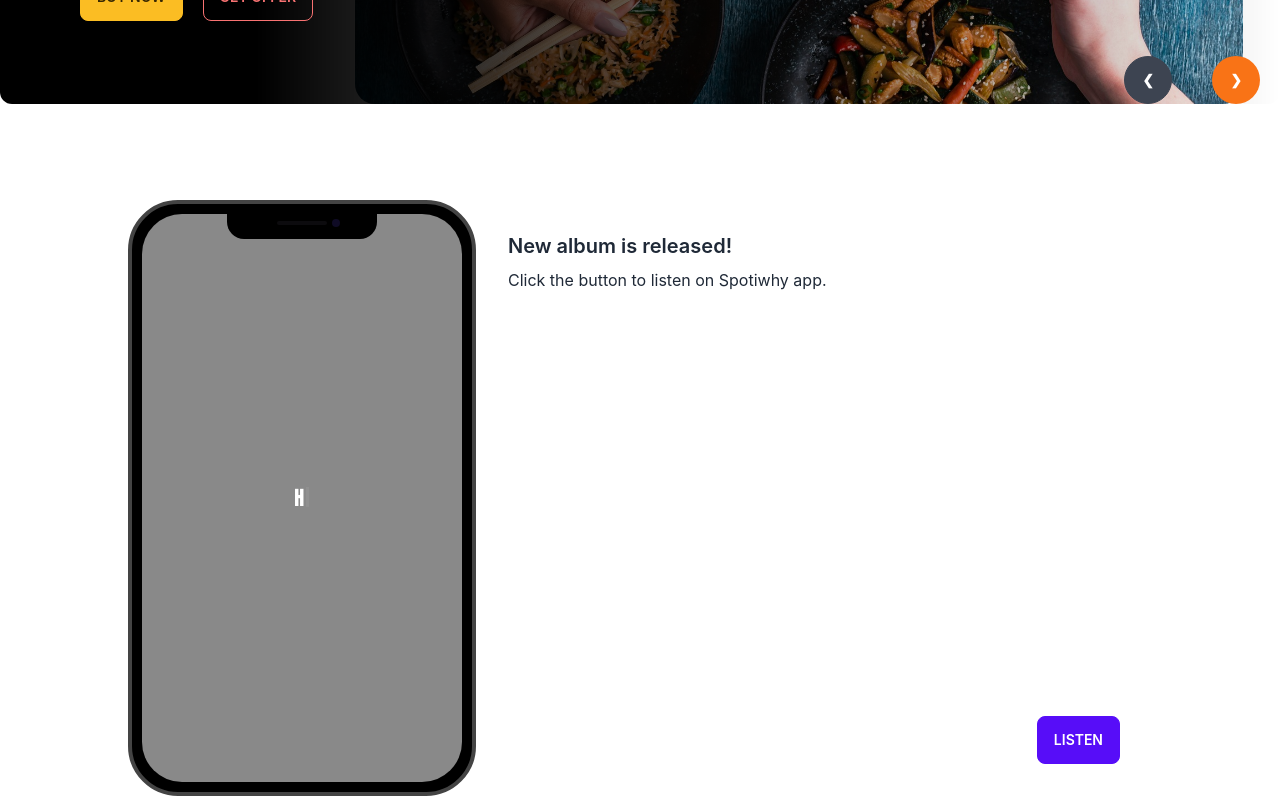
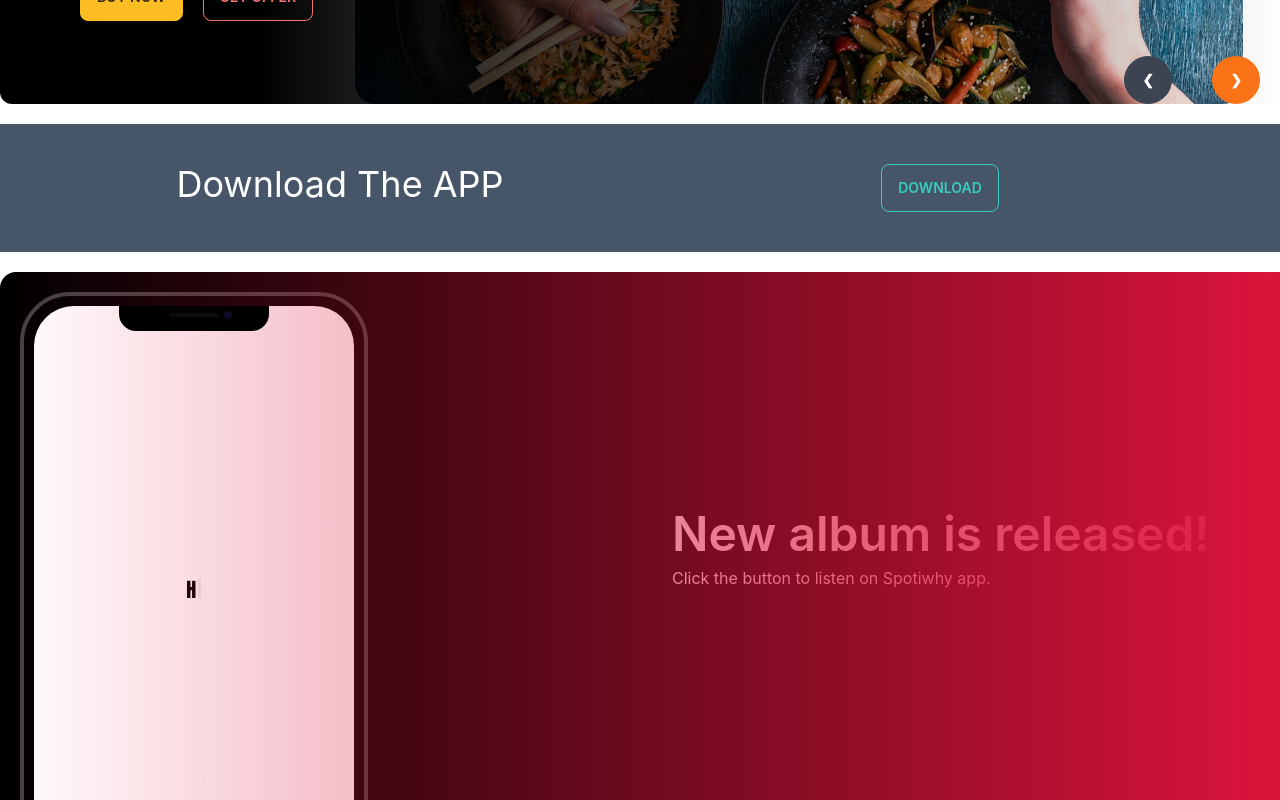
Before and after one commit to Mr-Rahman786/oak-room-11-client, a React (Create React App) app: page / in a window 1280 px wide. Shown: the part 520-1320 px from the top of the page. Built offline with nearby package versions, Linux system fonts and the light colour scheme.

Commit message:
added the style

```diff
--- a/src/Pages/Banner/CaroselItem.js
+++ b/src/Pages/Banner/CaroselItem.js
@@ -10,7 +10,7 @@ const CaroselItem = ({ slide }) => {
         <div id={`slide${id}`} className="carousel-item relative w-full carouselHeight">
 
             <div className='carousel-image'>
-                <progress className="progress w-full"></progress>
+                <progress className="progress w-full justify-center text-center"></progress>
                 <img src={sliderImg} alt="" className="w-full" />
             </div>
 
@@ -47,7 +47,6 @@ const CaroselItem = ({ slide }) => {
                 <a href={`#slide${prev}`} className="btn btn-circle mx-10">❮</a>
                 <a href={`#slide${next}`} className="btn btn-circle bg-orange-500 border-none">❯</a>
             </div>
-
         </div>
 
     );
--- /dev/null
+++ b/src/Pages/Download/Download.css
@@ -0,0 +1,15 @@
+.downloaded-section:after {
+    content: '';
+    position: absolute;
+    left: 0;
+    top: 0;
+    width: 100%;
+    /* border-radius: 12px; */
+    height: 100%;
+    display: inline-block;
+    background: linear-gradient(to right, crimson, rgba(21,
+                21,
+                21,
+                0) 100%);
+    /* W3C */
+}
--- /dev/null
+++ b/src/Pages/Download/Download.js
@@ -0,0 +1,16 @@
+import React from 'react';
+// import './Download.css'
+const Download = () => {
+    return (
+        <div className='grid grid-cols-1 lg:grid-cols-2 md:grid-cols-2 downloaded-section bg-slate-600 mt-5 text-white p-10 text-center'>
+            <div>
+                <h2 className="text-4xl">Download The APP</h2>
+            </div>
+            <div>
+                <button className="btn btn-outline btn-accent">Download</button>
+            </div>
+        </div>
+    );
+};
+
+export default Download;
--- a/src/Pages/Home/Home/Home.js
+++ b/src/Pages/Home/Home/Home.js
@@ -1,5 +1,6 @@
 import React from 'react';
 import Banner from '../../Banner/Banner';
+import Download from '../../Download/Download';
 import Map from '../../Map/Map';
 import Phone from '../../Phone/Phone';
 
@@ -7,6 +8,7 @@ const Home = () => {
     return (
         <div>
             <Banner></Banner>
+            <Download></Download>
             <Phone></Phone>
             <Map></Map>
         </div>
--- a/src/Pages/Phone/Phone.css
+++ b/src/Pages/Phone/Phone.css
@@ -6,7 +6,27 @@
 
 .artboard{
     font-family: 'Anton', sans-serif;
-    background-color: rgb(137, 137, 137);
+    background-color: white;
     font-size: 20px;
+    color: black;
+}
+.text-format{
+    margin-top: 30%;
     color: white;
+    font-size: 1rem;
 }
+.phonemain:after {
+    content: '';
+    position: absolute;
+    left: 0;
+    top: 0;
+    width: 100%;
+    /* border-radius: 12px; */
+    height: 100%;
+    display: inline-block;
+    background: linear-gradient(to left, crimson , rgba(21,
+                21,
+                21,
+                0) 100%);
+    /* W3C */
+}
--- a/src/Pages/Phone/Phone.js
+++ b/src/Pages/Phone/Phone.js
@@ -5,8 +5,8 @@ import './Phone.css'
 const Phone = () => {
     return (
         <div>
-            <div className="card lg:card-side bg-base-100 mt-24 container max-w-screen-lg mx-auto">
-                <figure>
+            <div className="card lg:card-side grid grid-cols-1 md:grid-cols-2 lg:grid-cols-2 bg-base-100 bg-black mt-5 container phonemain  p-5">
+                <div>
                     <div className="mockup-phone border-danger">
                         <div className="camera"></div>
                         <div className="display">
@@ -30,12 +30,12 @@ const Phone = () => {
                             </div>
                         </div>
                     </div>
-                </figure>
-                <div className="card-body">
-                    <h2 className="card-title">New album is released!</h2>
+                </div>
+                <div className="card-body text-format">
+                    <h2 className="card-title text-5xl">New album is released!</h2>
                     <p>Click the button to listen on Spotiwhy app.</p>
-                    <div className="card-actions justify-end">
-                        <button className="btn btn-primary">Listen</button>
+                    <div className="card-actions justify-center">
+                        <button className="btn btn-outline btn-accent">Button</button>
                     </div>
                 </div>
             </div>
```
